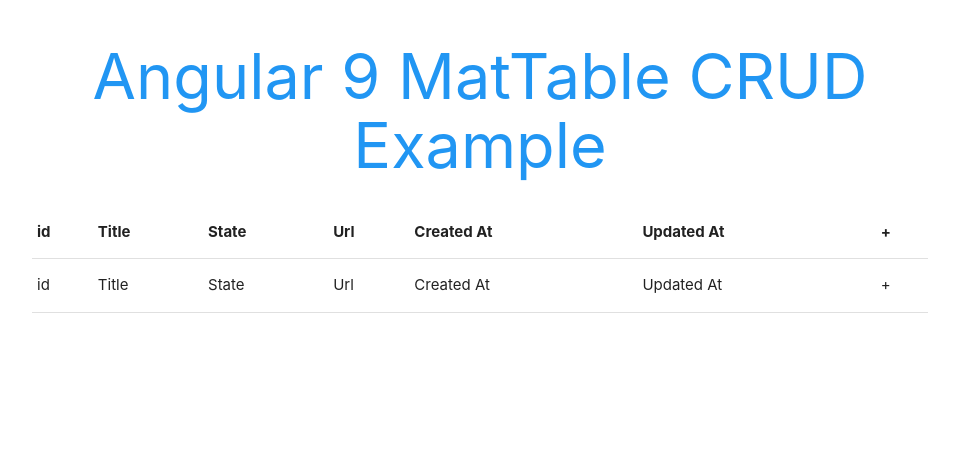
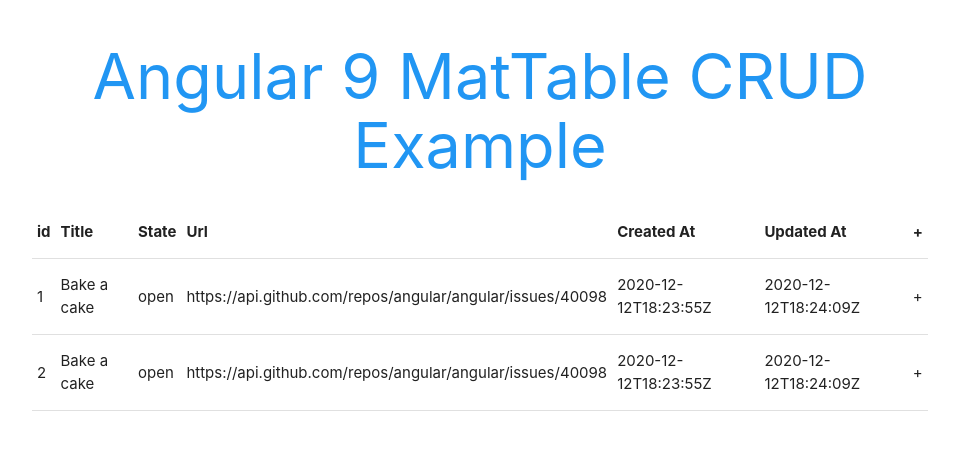
Before and after one commit to AsakoOhki/react-redux-final-project, a React (Create React App) app: page / in a window 1280 px wide. Shown: the top 450 px of the page, without its empty margins (160-1119 px from the left). Built offline with nearby package versions, Linux system fonts and the light colour scheme.

Commit message:
change initState

```diff
--- a/src/components/TodoList.js
+++ b/src/components/TodoList.js
@@ -10,7 +10,9 @@
 import { connect } from "react-redux";
 
 
-const ToDoList = () => {
+const ToDoList = ({
+  toDoList
+}) => {
   return (
     <table>
       <tr>
@@ -22,15 +24,18 @@
         <th>Updated At</th>
         <th>+</th>
       </tr>
-      <tr>
-        <td>id</td>
-        <td>Title</td>
-        <td>State</td>
-        <td>Url</td>
-        <td>Created At</td>
-        <td>Updated At</td>
-        <td>+</td>
-      </tr>
+      {toDoList.map(toDo => (
+        <tr>
+          <td>{toDo.id}</td>
+          <td>{toDo.content}</td>
+          <td>{toDo.state}</td>
+          <td>{toDo.url}</td>
+          <td>{toDo.createdAt}</td>
+          <td>{toDo.updatedAt}</td>
+          <td>+</td>
+        </tr>
+      ))}
+
     </table>
   );
 }
--- a/src/reducer/reducer.js
+++ b/src/reducer/reducer.js
@@ -1,8 +1,21 @@
 //step 6: create an initial state
 const initState = {
     toDoList: [
-      { id: 1, content: "Bake a cake", isDone: false },
-      { id: 2, content: "Buy Sweet Potato", isDone: false }
+      { id: 1,
+        content: "Bake a cake",
+        isDone: false,
+        state: "open",
+        url: "https://api.github.com/repos/angular/angular/issues/40098",
+        createdAt: "2020-12-12T18:23:55Z",
+        updatedAt: "2020-12-12T18:24:09Z"
+      },
+      { id: 2,
+        content: "Bake a cake",
+        isDone: false,
+        state: "open",
+        url: "https://api.github.com/repos/angular/angular/issues/40098",
+        createdAt: "2020-12-12T18:23:55Z",
+        updatedAt: "2020-12-12T18:24:09Z"}
     ]
   };
 
```
